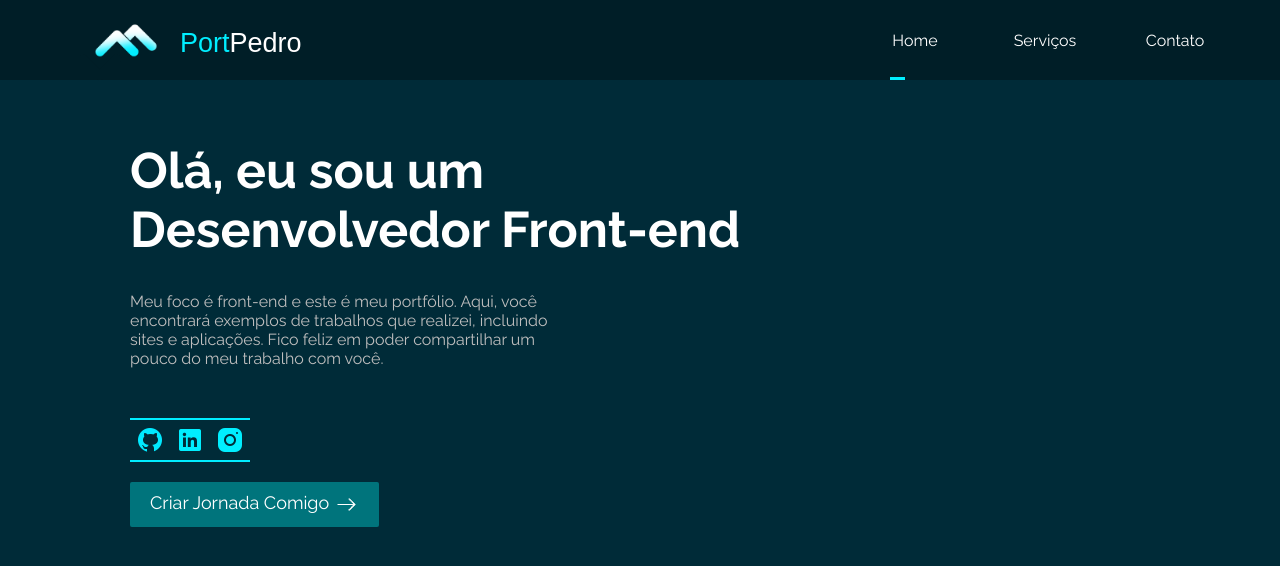
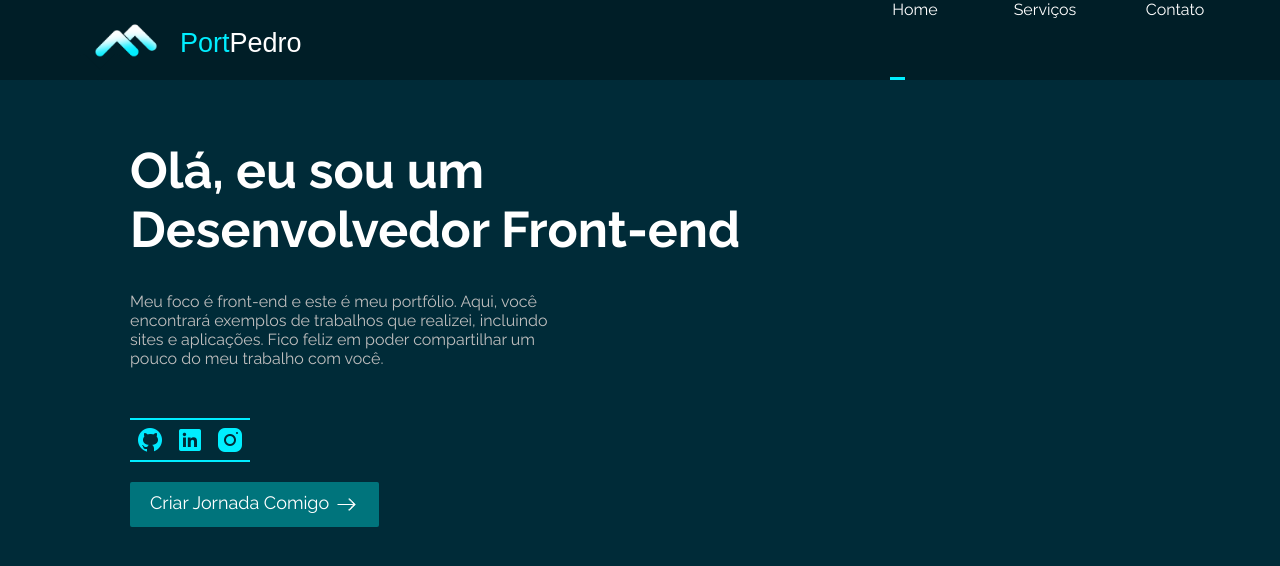
Before and after one commit to PedroPaulo-Git/MyRepository-in-React, a React (Create React App) app: page / in a window 1280 px wide. Shown: the top 566 px of the page. Built offline with nearby package versions, Linux system fonts and the light colour scheme.

Commit message:
ready for web

```diff
--- a/src/styles/navg.css
+++ b/src/styles/navg.css
@@ -13,7 +13,6 @@ span.headerNav{
 }
 .link_nav {
     justify-content: center;
-    align-items: center;
     display: flex;
     width: 50px;
     height: 100%;
```
Also changed, not shown: package.json (+10 -12 lines), 2 other files (tests, documents, lock files or other folders).
